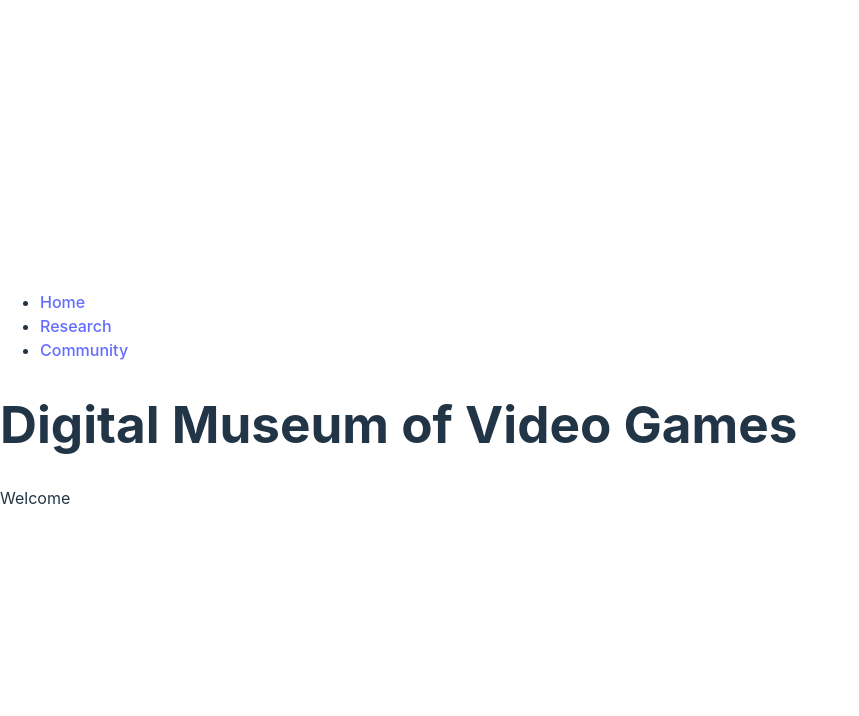
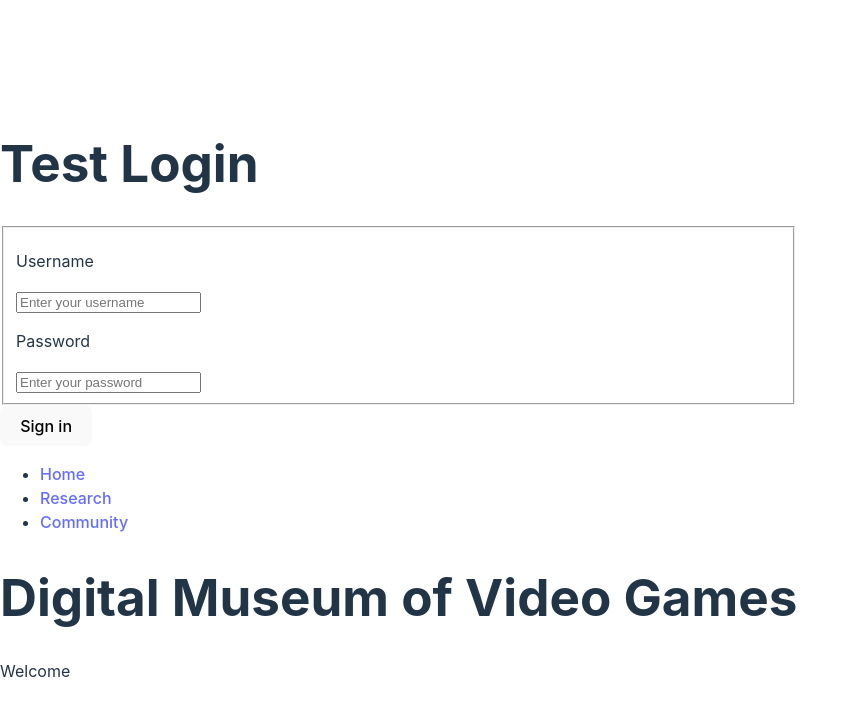
Before and after one commit to KrisKStoyanov/pokedex, a React (Vite) app in the folder web_app.client/: page / in a window 1280 px wide. Shown: the top 716 px of the page, without its empty margins (0-859 px from the left). Built offline with nearby package versions, Linux system fonts and the light colour scheme.

Commit message:
added login form component

```diff
--- /dev/null
+++ b/web_app.client/src/components/login.jsx
@@ -0,0 +1,68 @@
+import { useState, useReducer } from 'react';
+
+const formReducer = (state, event) => {
+    if (event.reset) {
+        return {
+            username: '',
+            password: ''
+        }
+    }
+    return {
+        ...state,
+        [event.name]: event.value
+    }
+}
+
+function Login() {
+
+    const [submitting, setSubmitting] = useState(false);
+    const [formData, setFormData] = useReducer(formReducer, {
+        username: '',
+        password: ''
+    });
+
+    const handleSubmit = event => {
+        event.preventDefault();
+        setSubmitting(true);
+
+        setTimeout(() => {
+            setSubmitting(false);
+            setFormData({
+                reset: true
+            })
+        }, 3000)
+    }
+
+    const handleChange = event => {
+        setFormData({
+            name: event.target.name,
+            value: event.target.value,
+        })
+    }
+
+    return (
+        <>
+            <div className="wrapper">
+                <h1>Test Login</h1>
+                {submitting &&
+                    <div>Loading...</div>
+                }
+                <form onSubmit={handleSubmit}>
+                    <fieldset disabled={submitting}>
+                        <label>
+                            <p>Username</p>
+                            <input name="username" value={formData.username} placeholder="Enter your username" onChange={handleChange} />
+                        </label>
+                        <label>
+                            <p>Password</p>
+                            <input name="password" value={formData.password} placeholder="Enter your password" onChange={handleChange} />
+                        </label>
+                    </fieldset>
+                    <button type="submit" disabled={submitting}>Sign in</button>
+                </form>
+            </div>
+        </>
+    );
+}
+
+export default Login;
--- /dev/null
+++ b/web_app.client/src/components/profile.jsx
@@ -0,0 +1,13 @@
+import { useEffect, useState } from 'react';
+
+function Profile() {
+    return (
+        <>
+            <div>
+                <p>Profile</p>
+            </div>
+        </>
+    );
+}
+
+export default Profile;
--- a/web_app.client/src/pages/home.jsx
+++ b/web_app.client/src/pages/home.jsx
@@ -1,7 +1,10 @@
 import NavMenu from "../components/navmenu";
+import Profile from "../components/profile";
+import Login from "../components/login";
 function Home() {
     return (
         <>
+            <Login />
             <NavMenu />
             <div>
                 <h1>Digital Museum of Video Games</h1>
```
Also changed, not shown: web_app.client/src/App.jsx (+0 -44 lines), web_app.client/src/components/dashboard.jsx (added, +9 -0 lines), web_app.client/src/components/preferences.jsx (added, +9 -0 lines).
